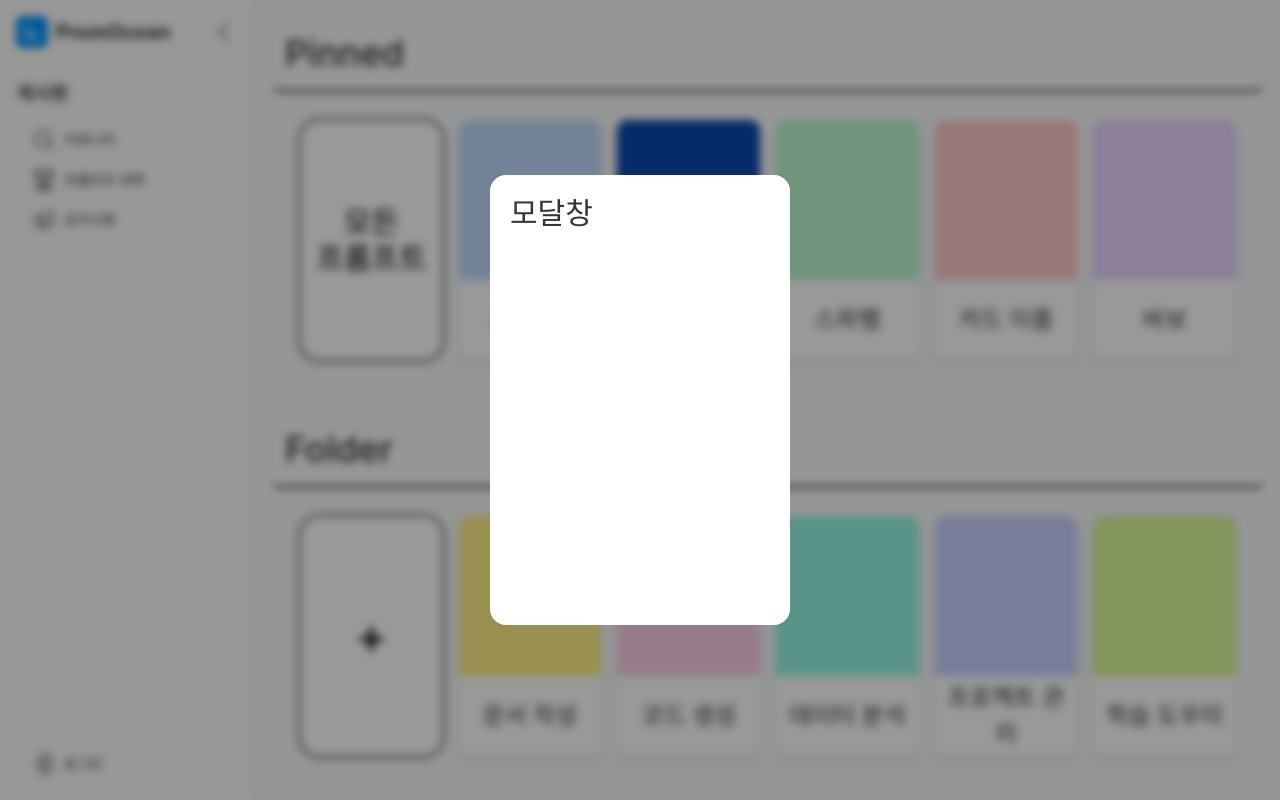
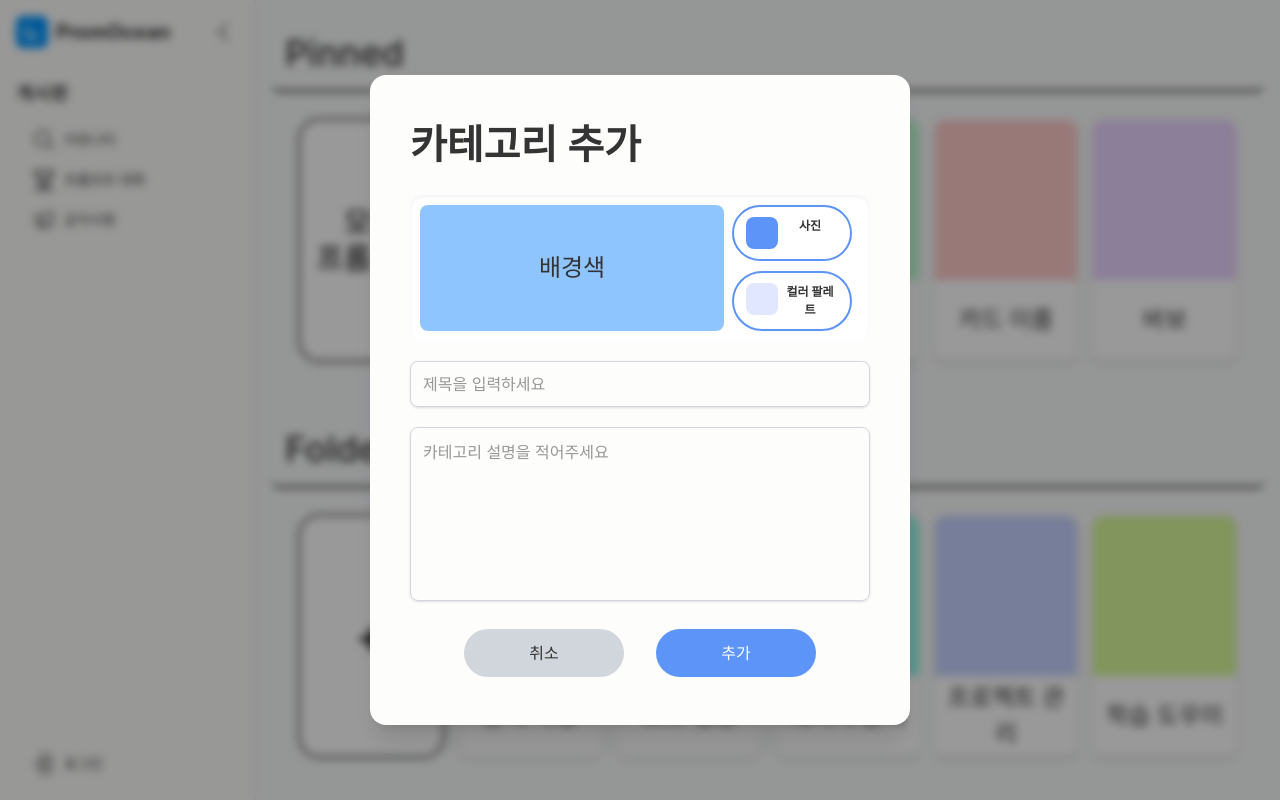
Before and after one commit to ssafy-last/promocean, a Next.js app: page /my-space in a window 1280 px wide. Both pictures are taken after a click on the button "새 항목 추가". Shown: the part 255-1055 px from the top of the page. Built offline with nearby package versions, Linux system fonts and the light colour scheme; a web font is replaced by a local one.

Commit message:
feat: 모달 레이아웃 구성 [S13P31A208-125]

```diff
--- a/src/components/list/SpaceArchiveList.tsx
+++ b/src/components/list/SpaceArchiveList.tsx
@@ -2,6 +2,7 @@
 
 import { useEffect, useRef, useState } from "react";
 import SpaceArchiveItem from "../item/SpaceArchiveItem";
+import SpaceArchiveAddModal from "../modal/SpaceArchiveAddModal";
 
 interface SpaceArchiveListProps {
   isPinnedList?: boolean;
@@ -20,8 +21,12 @@ export default function SpaceArchiveList({ isPinnedList, archiveItemList }: Spac
     const [isModalOpenState, setIsModalOpenState] = useState(false);
     const modalRef = useRef<HTMLDivElement | null> (null);
 
-    const onOpenModal = () => {
+    const onOpenAddModal = () => {
         setIsModalOpenState(true);
+    }
+
+    const onCloseAddModal = ()=>{
+      setIsModalOpenState(false);
     }
 
     useEffect(()=>{
@@ -45,7 +50,7 @@ export default function SpaceArchiveList({ isPinnedList, archiveItemList }: Spac
         <button
           className={`${interactiveBtnClasses} bg-white outline-2 outline-dodger-blue-11`}
           aria-label="새 항목 추가"
-        onClick={onOpenModal}
+        onClick={onOpenAddModal}
         >
           <div className="w-full h-full flex items-center justify-center">
             <div className="text-center text-black text-5xl font-medium leading-9">+</div>
@@ -59,14 +64,9 @@ export default function SpaceArchiveList({ isPinnedList, archiveItemList }: Spac
 
 
       {isModalOpenState && (
-        <div className="fixed flex inset-0 z-10 w-full h-full bg-black/40  backdrop-blur-xs justify-center items-center">
-            <div className ="bg-white w-[300px] h-[450px] rounded-2xl p-5">
-                <h1 className="text-3xl font-medium">모달창</h1>
-            </div>
-        </div>
+          <SpaceArchiveAddModal isOpen = {isModalOpenState} onCloseAddModal={onCloseAddModal}/>
         )
       }
-
 
     </div>
   );
--- /dev/null
+++ b/src/components/modal/SpaceArchiveAddModal.tsx
@@ -0,0 +1,87 @@
+import { useEffect, useState } from "react"
+
+
+export interface SpaceArchiveAddModalProps{
+    isOpen : boolean,
+    onCloseAddModal : () => void
+
+}
+
+
+export default function SpaceArchiveAddModal({ isOpen, onCloseAddModal } : SpaceArchiveAddModalProps){
+
+
+    return(
+         <div className="fixed flex inset-0 z-10 w-full h-full bg-black/40 backdrop-blur-xs justify-center items-center">
+
+            <div className={`flex flex-col bg-background w-[540px] h-[650px] rounded-2xl p-10 gap-5 shadow-xl`}>
+
+              <h1 className="text-[2.5rem] font-semibold">카테고리 추가</h1>
+
+              {/* 배경색 영역 */}
+              <div className="flex flex-row w-full h-[146px] p-2.5 bg-white justify-between rounded-xl shadow-inner">
+                <div className="flex w-[304px] bg-blue-300 rounded-lg justify-center items-center text-2xl font-medium">
+                  배경색
+                </div>
+
+                <div className="flex flex-col w-[136px] px-2 py-2.5 justify-center gap-y-2.5">
+                  {/* 사진 버튼 */}
+                  <button
+                    className="flex flex-row w-full px-3 py-2.5 rounded-4xl border-2 border-primary gap-1
+                              transition-all duration-200 hover:bg-primary/10 active:scale-95 active:brightness-95"
+                  >
+                    <div className="w-8 h-8 bg-primary rounded-lg"></div>
+                    <div className="flex flex-1 text-[0.75rem] font-semibold justify-center items-center">
+                      사진
+                    </div>
+                  </button>
+
+                  {/* 컬러 팔레트 버튼 */}
+                  <button
+                    className="flex flex-row w-full px-3 py-2.5 rounded-4xl border-2 border-primary gap-1
+                              transition-all duration-200 hover:bg-primary-content/10 active:scale-95 active:brightness-95"
+                  >
+                    <div className="w-8 h-8 bg-primary-content rounded-lg"></div>
+                    <div className="flex flex-1 text-[0.75rem] font-semibold justify-center items-center">
+                      컬러 팔레트
+                    </div>
+                  </button>
+                </div>
+              </div>
+
+              {/* 입력창 */}
+              <input
+                type="text"
+                placeholder="제목을 입력하세요"
+                className="flex w-full h-12 shadow p-3 border border-gray-300 rounded-lg focus:outline-none focus:ring-2 focus:ring-primary focus:border-primary transition-all"
+              />
+
+              <textarea
+                placeholder="카테고리 설명을 적어주세요"
+                className="flex w-full h-full shadow p-3 border border-gray-300 rounded-lg resize-none focus:outline-none focus:ring-2 focus:ring-primary focus:border-primary transition-all"
+              />
+
+              {/* 하단 버튼 영역 */}
+              <div className="flex flex-row py-2 justify-center gap-8">
+                {/* 취소 버튼 */}
+                <button
+                  className="flex px-5 py-3 bg-gray-300 w-40 justify-center rounded-4xl
+                            hover:bg-gray-400 active:scale-95 transition-all duration-150"
+                  onClick={onCloseAddModal}
+                >
+                  취소
+                </button>
+
+                {/* 제출 버튼 */}
+                <input
+                  type="submit"
+                  value="추가"
+                  className="flex px-5 py-3 bg-primary text-background w-40 justify-center rounded-4xl
+                            cursor-pointer transition-all duration-150 hover:bg-primary/80 active:scale-95"
+                />
+              </div>
+            </div>
+
+          </div>
+    )
+}
```
